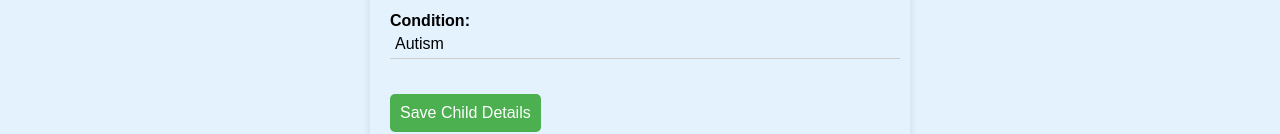
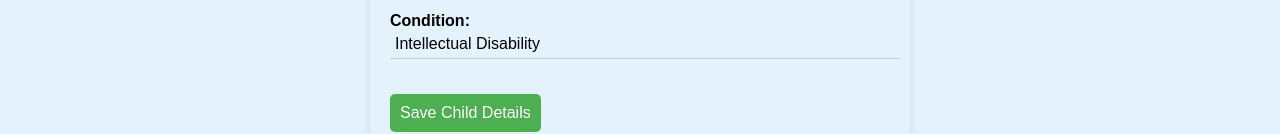
Before and after one commit to CCR-NS/CCR, a plain HTML site: page Login&Home/childdetails2.html in a window 1280 px wide. Shown: the part 383-517 px from the top of the page. Drawn offline with Linux system fonts and the light colour scheme.

Commit message:
Update childdetails2.html

```diff
--- a/Login&Home/childdetails2.html
+++ b/Login&Home/childdetails2.html
@@ -207,7 +207,7 @@
       </div>
       <div class="info-item">
         <label><strong>Condition:</strong></label>
-        <input type="text" id="child-condition" value="Autism">
+        <input type="text" id="child-condition" value="Intellectual Disability">
       </div>
       <button class="save-button" onclick="saveChildDetails()">Save Child Details</button>
     </div>
```
